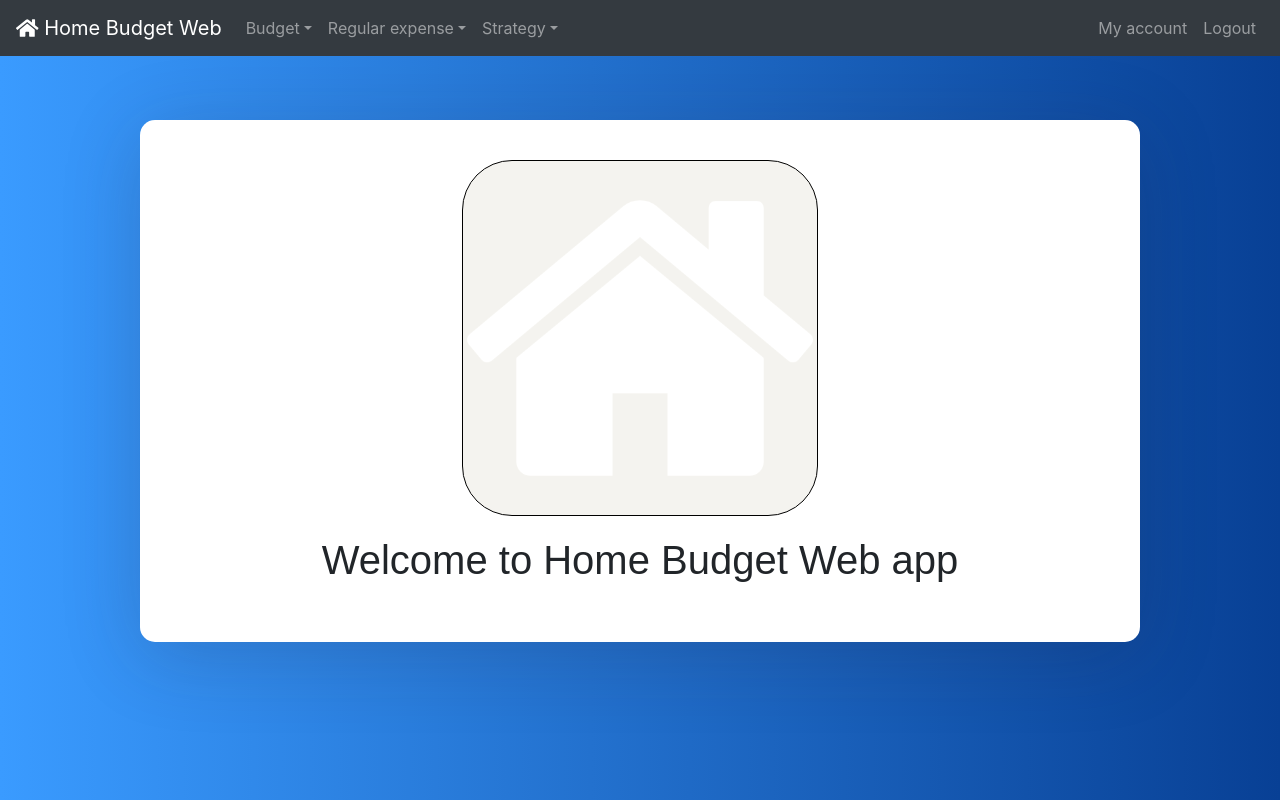
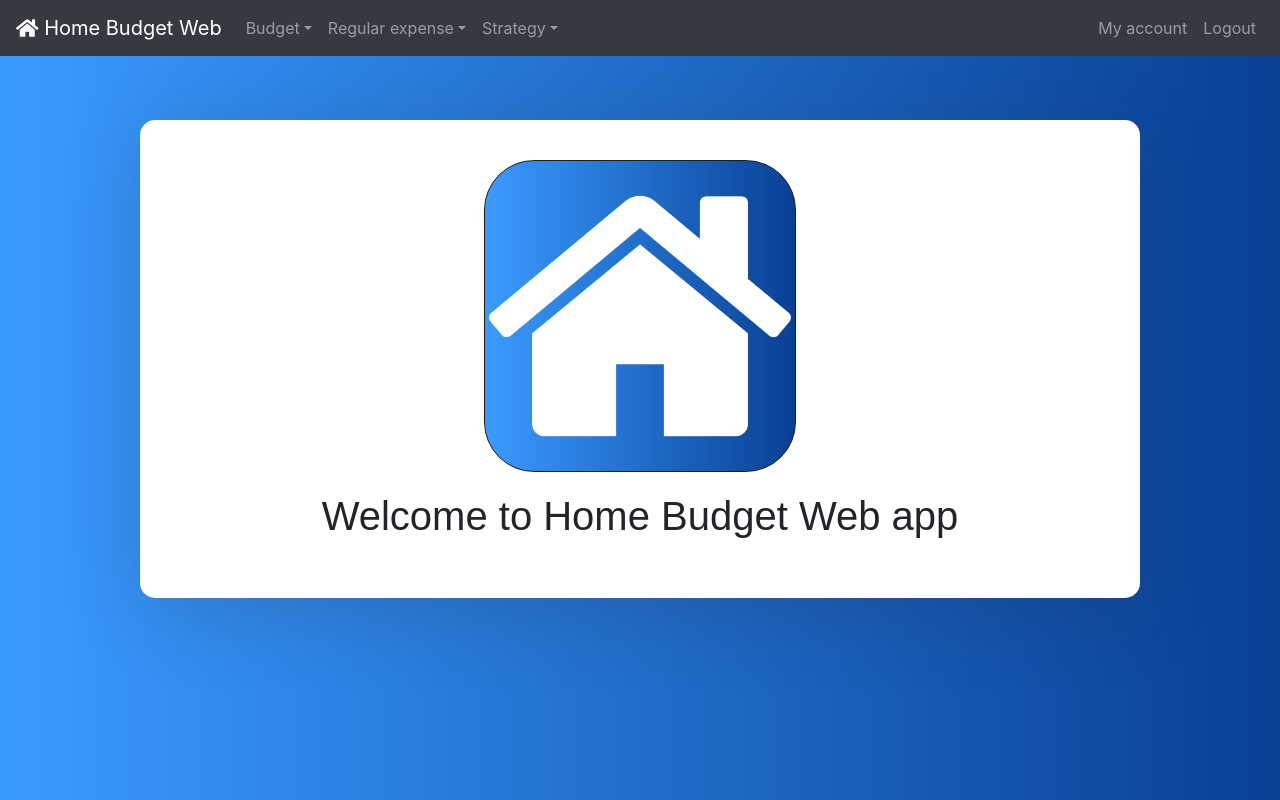
Before and after one commit to szilex/HomeBudgetWeb, a React (Create React App) app: page /home in a window 1280 px wide. Built offline with nearby package versions, Linux system fonts and the light colour scheme; sample sign-in values are in the browser's storage.

Commit message:
Fix logo color on main page

```diff
--- a/src/pages/HomePage.js
+++ b/src/pages/HomePage.js
@@ -17,7 +17,7 @@ class HomePage extends React.Component {
     render() {
         return (
             <>
-            <Image src={HomeLogo} alt="Home Budget icon" thumbnail style={{backgroundColor: '#0B0C10', borderColor: '#FFFFFF', color: '#45A293', fill: '#FFFFFF',  borderRadius: '50px', height: '40%', width: '40%', marginBottom: 20,  }}/>
+            <Image src={HomeLogo} alt="Home Budget icon" thumbnail style={{background: 'linear-gradient(to right, #c56400, #f7bf6a)', borderRadius: '50px', borderWidth: "2dp" , height: '35%', width: '35%', marginBottom: 20,  }}/>
             <h1>Welcome to Home Budget Web app</h1>
             </>
         )
```
Also changed, not shown: 1 other file (tests, documents, lock files or other folders).
